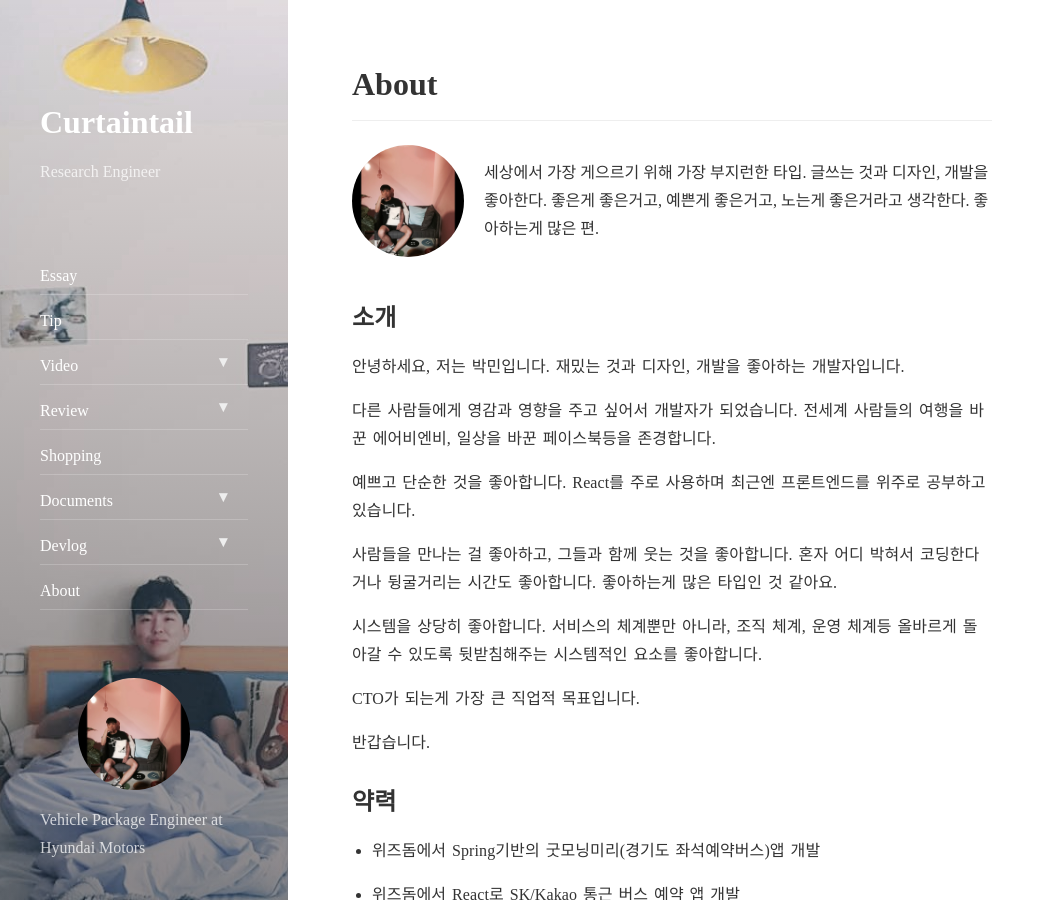
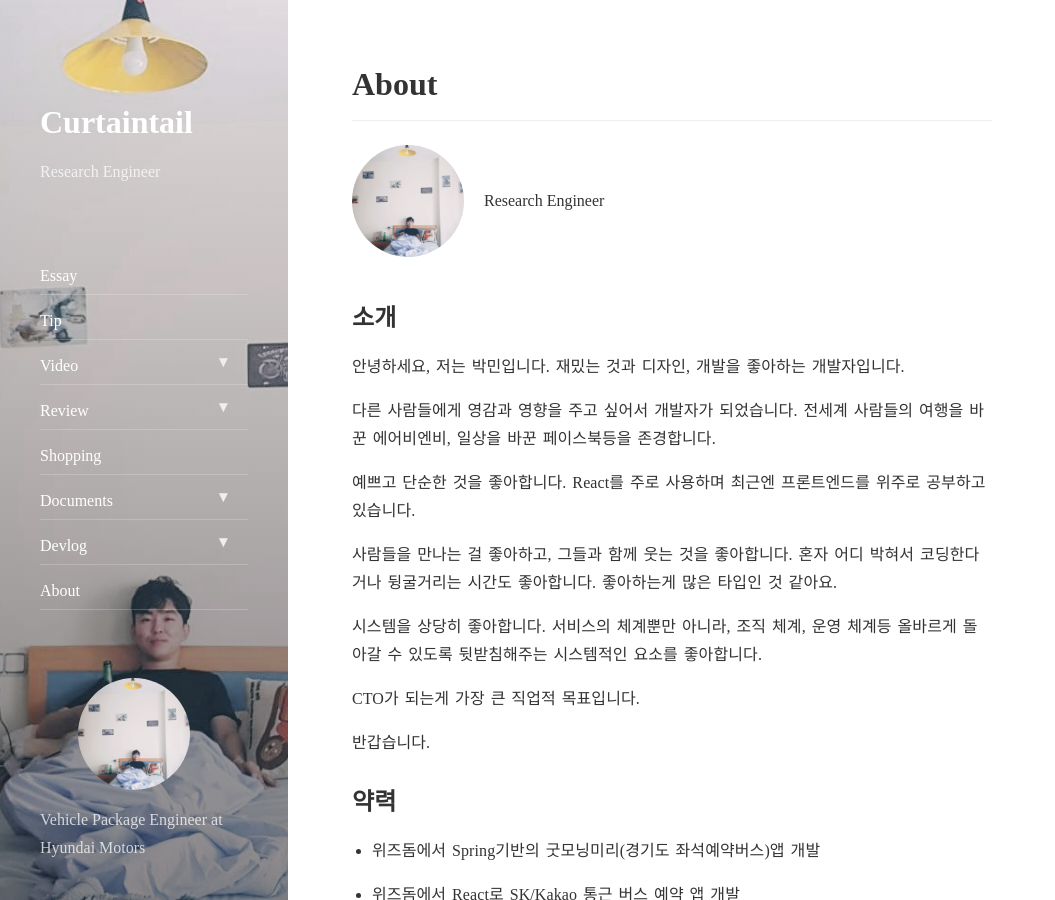
Before and after one commit to Curtaintail/curtaintail.github.io, a Jekyll site: the page built from about.md, in a window 1280 px wide and 900 px high. Shown: the whole window, without its empty margins (0-1055 px from the left). Built offline with Jekyll 4.4.1, drawn with Linux system fonts in a browser that asks for light colours; nearby versions of some CDN libraries.

Commit message:
Update authors.yml

```diff
--- a/_data/authors.yml
+++ b/_data/authors.yml
@@ -1,29 +1,28 @@
 # The primary author of this blog.
 # Must be the same as `author` in `_config.yml`.
 # Change `qwtel` to your shortname (used in the front matter to set a page's author, e.g. `author: qwtel`).
-isme2n:
-  name:              aiden min
-  email:             zooqzqz@gmail.com
+Curtaintail:
+  name:              Young Min Joo
+  email:             ymjoo827@gmail.com
 
   # Used at the bottom of each page and at the top of the `about` layout
   # Markdown enabled, can use multiple paragraphs (enabled by `|`)
   about:             |
-    세상에서 가장 게으르기 위해 가장 부지런한 타입.
-    글쓰는 것과 디자인, 개발을 좋아한다. 좋은게 좋은거고, 예쁜게 좋은거고, 노는게 좋은거라고 생각한다. 좋아하는게 많은 편.
+    Research Engineer
 
   # This photo will be used in the about section
   picture:
-    src:             /assets/img/me.jpeg
+    src:             /assets/img/1569841021010.jpg
     # srcset is optional, but can be used to provide higher res versions for retina displays
     srcset:
-      1x:            /assets/img/me.jpeg
-      2x:            /assets/img/me.jpeg
+      1x:            /assets/img/1569841021010.jpg
+      2x:            /assets/img/1569841021010.jpg
 
   # Social media icons in sidebar
   # Comment/uncommet to show/hide
   # Icons appear in order, can be rearranged:
   social:
-    facebook:        zooqzqz
+    facebook:        ymjoo827
     # twitter:         <username>
     # google:          <number>
     # vk:              <username>
@@ -47,7 +46,7 @@ isme2n:
     # pinterest:       <username>
     # foursquare:      <number>
     # yelp:            <string>
-    github:          isme2n
+    github:          curtaintail
     # stackoverflow:   <number/username>
     # npm:             <username>
     # hackernews:      <username>
@@ -58,8 +57,8 @@ isme2n:
     # delicious:       <username>
     # stumbleupon:     <username>
     # paypal:          <username>
-    email:           mailto:zooqzqz@gmail.com
-    rss:             https://isme2n.github.io/feed.xml
+    email:           mailto:ymjoo827@gmail.com
+    rss:             https://curtaintail.github.io/feed.xml
 
 # Another author
 mdo:
```
